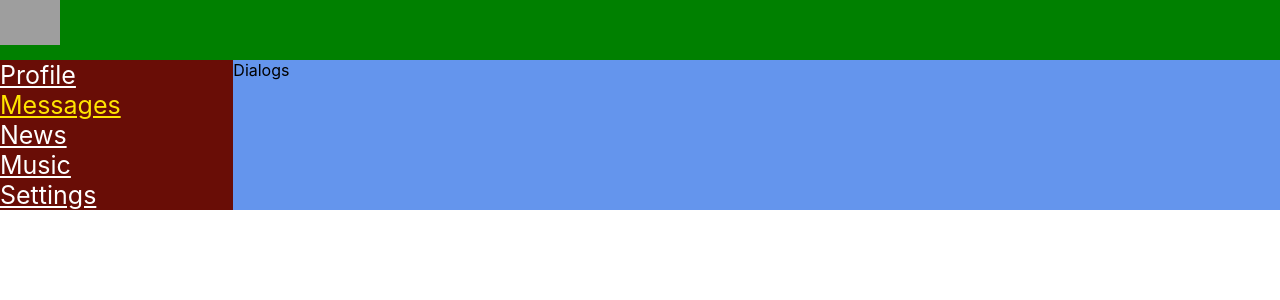
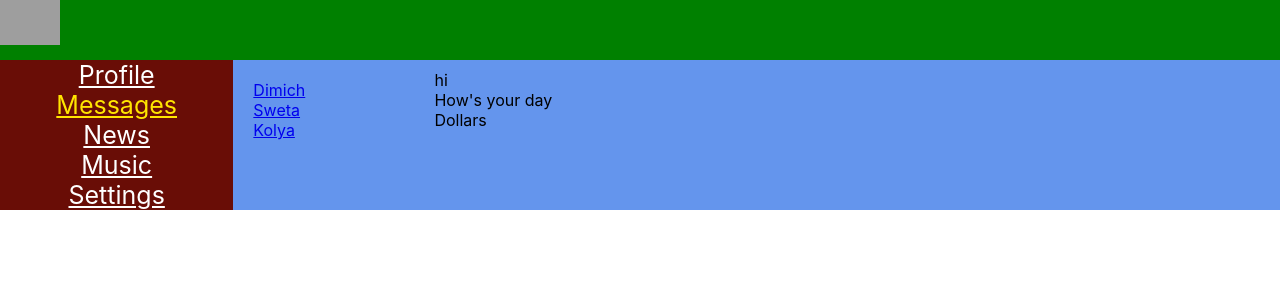
Before and after one commit to limitlesscreator/waySamuraiOld, a React (Create React App) app: page /dialogs in a window 1280 px wide. Shown: the top 300 px of the page. Built offline with nearby package versions, Linux system fonts and the light colour scheme; grey boxes are pictures that could not be loaded.

Commit message:
stage 24

```diff
--- a/src/App.css
+++ b/src/App.css
@@ -3,13 +3,13 @@
     grid-template-areas: "h h" "n c";
     grid-template-rows: 60px 1fr;
     grid-template-columns: 2fr 10fr;
-    /*grid-gap: 10px;*/
     width: 1400px;
-
+    margin: 0 auto;
 }
 
 
 .app-wraper-content {
     grid-area: c;
     background: cornflowerblue;
+    padding: 10px;
 }
--- a/src/App.tsx
+++ b/src/App.tsx
@@ -16,11 +16,11 @@ const App = () => {
                 <Header/>
                 <Navbar/>
                 <div className='app-wraper-content'>
-                    <Route path='/profile'  component={Profile}/>
-                    <Route path='/dialogs' component={Dialogs}/>
-                    <Route path='/news' component={News}/>
-                    <Route path='/music' component={Music}/>
-                    <Route path='/settings' component={Settings}/>
+                    <Route exact path= {'/dialogs'} component={Dialogs}/>
+                    <Route exact path= {'/profile'} component={Profile}/>
+                    <Route exact path= {'/news'}  component={News}/>
+                    <Route exact path= {'/music'}  component={Music}/>
+                    <Route exact path= {'/settings'}  component={Settings}/>
                 </div>
             </div>
         </BrowserRouter>
--- a/src/components/Dialogs/Dialogs.module.css
+++ b/src/components/Dialogs/Dialogs.module.css
@@ -0,0 +1,26 @@
+.dialogs {
+    display: grid;
+
+    grid-template-columns: 2fr 10fr;
+}
+
+.dialogsItems {
+
+    padding: 10px;
+}
+
+.dialogsItems .active{
+    color: gold;
+}
+
+.dialog {
+
+}
+
+.messages {
+    padding: 10px;
+}
+
+.message {
+
+}
--- a/src/components/Dialogs/Dialogs.tsx
+++ b/src/components/Dialogs/Dialogs.tsx
@@ -1,7 +1,49 @@
 import s from './Dialogs.module.css'
+import {NavLink} from "react-router-dom";
+
+type DialogType = {
+    name: string
+    id: string
+}
+type MessageType = {
+    message: string
+}
+
+const DialogItem = (props: DialogType) => {
+    let path = 'dialogs/' + props.id
+    return (
+        <div className={s.dialog + " " + s.active}>
+            <NavLink to={path}>{props.name}</NavLink>
+        </div>
+    )
+}
+const Message = (props: MessageType) => {
+    return (
+        <div className="message">{props.message}</div>
+    )
+}
 
 export const Dialogs = () => {
     return (
-        <div>Dialogs</div>
+        <div className={s.dialogs}>
+            <div className={s.dialogsItems}>
+
+                <DialogItem name='Dimich' id='1'/>
+                <DialogItem name='Sweta' id='2'/>
+                <DialogItem name='Kolya' id='3'/>
+
+                {/*<div className={s.dialog}>*/}
+                {/*    <NavLink to={'dialogs/2'}>Sweta</NavLink>*/}
+                {/*</div>*/}
+                {/*<div className={s.dialog}>*/}
+                {/*    <NavLink to={'dialogs/3'}>Andrey</NavLink>*/}
+                {/*</div>*/}
+            </div>
+            <div className="messages">
+                <Message message={"hi"}/>
+                <Message message={"How's your day"}/>
+                <Message message={"Dollars"}/>
+            </div>
+        </div>
     )
 }
--- a/src/components/Navbar/Navbar.module.css
+++ b/src/components/Navbar/Navbar.module.css
@@ -1,9 +1,11 @@
 .nav {
     grid-area: n;
     background-color: #690d06;
+    text-align: center;
 }
 
 .item a {
+
     font-size: 25px;
     color: white;
 }
--- a/src/components/Profile/MyPosts/MyPosts.module.css
+++ b/src/components/Profile/MyPosts/MyPosts.module.css
@@ -0,0 +1,3 @@
+.posts{
+    margin-top: 20px;
+}
--- a/src/components/Profile/MyPosts/MyPosts.tsx
+++ b/src/components/Profile/MyPosts/MyPosts.tsx
@@ -5,13 +5,12 @@ import {Post} from "./Post/Post";
 export const MyPosts = () => {
     return (
         <div>
-            <textarea></textarea>
+            <h3>New post</h3>
+            <div><textarea></textarea></div>
             <button>Add post</button>
-            <button>Add post</button>
-            <div>New post</div>
             <div className={s.posts}>
-                <Post message= "hello, how are you" like={12} />
-                <Post message= "It's my first apple" like={15} />
+                <Post message="hello, how are you" like={12}/>
+                <Post message="It's my first apple" like={15}/>
             </div>
         </div>
     )
--- a/src/components/Profile/Profile.tsx
+++ b/src/components/Profile/Profile.tsx
@@ -1,13 +1,14 @@
 import React from "react";
 import s from './Profile.module.css'
 import {MyPosts} from "./MyPosts/MyPosts";
+import {ProfileInfo} from "./ProfileInfo/ProfileInfo";
 
 export const Profile = () => {
     return (
         <div className={s.content}>
             <div>
-                <img className={s.backgound}
-                     src="https://www.53construction.com/wp-content/uploads/2018/11/footer-bg.jpg" alt=""/>
+                <ProfileInfo/>
+
             </div>
             <div>
                 ava+description
--- /dev/null
+++ b/src/components/Profile/ProfileInfo/ProfileInfo.module.css
@@ -0,0 +1,8 @@
+.backgound{
+    width: 1220px;
+    height: 500px;
+}
+
+.descriptionBlock{
+    padding: 10px;
+}
--- /dev/null
+++ b/src/components/Profile/ProfileInfo/ProfileInfo.tsx
@@ -0,0 +1,15 @@
+import React from "react";
+import s from './ProfileInfo.module.css'
+
+export const ProfileInfo = () => {
+    return (
+        <div>
+            <div>
+                <img className={s.backgound} src="https://www.53construction.com/wp-content/uploads/2018/11/footer-bg.jpg" alt=""/>
+            </div>
+            <div className='s.descriptionBlock'>
+                ava+description
+            </div>
+        </div>
+    )
+}
```
Also changed, not shown: 1 other file (tests, documents, lock files or other folders).
